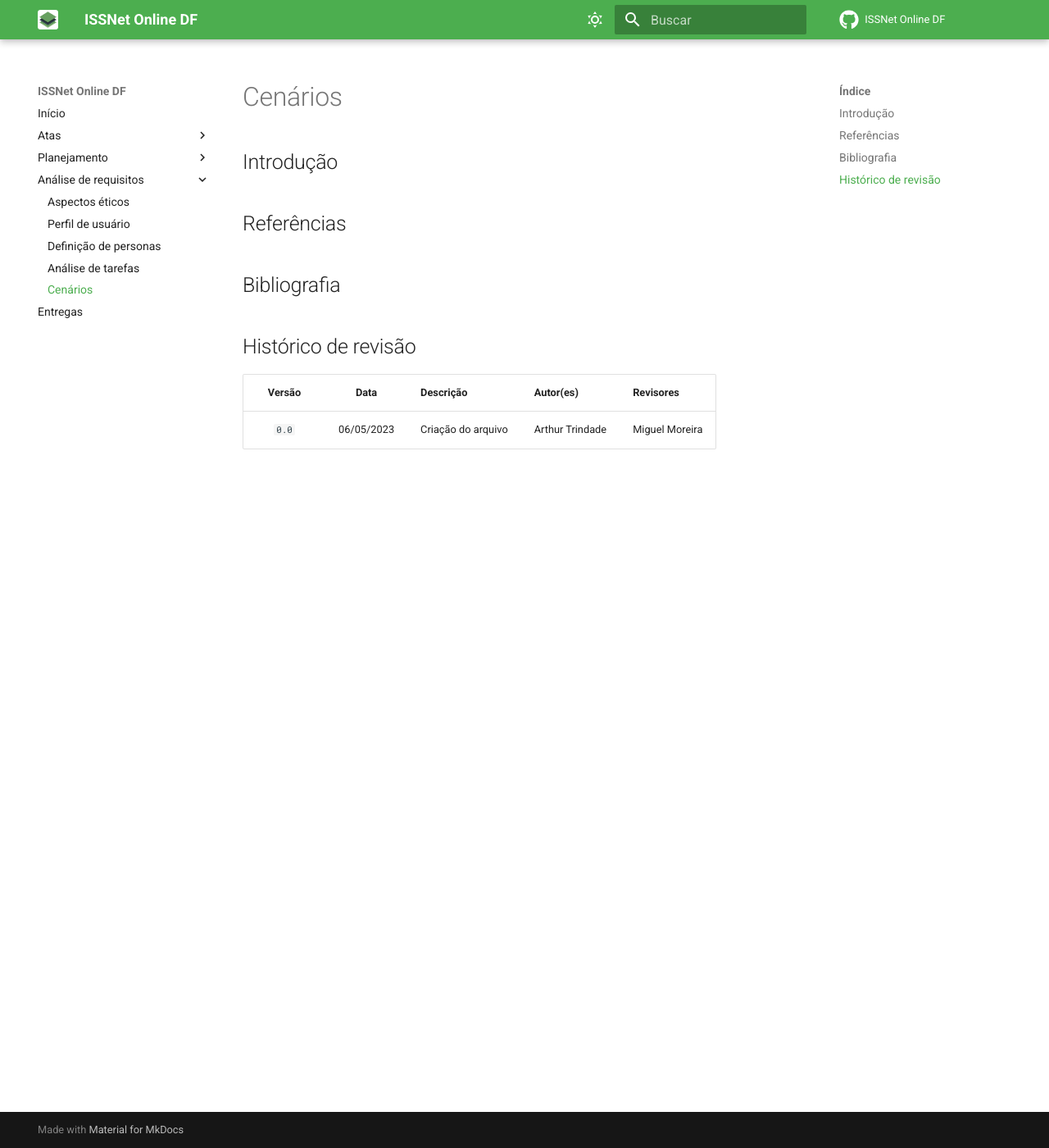
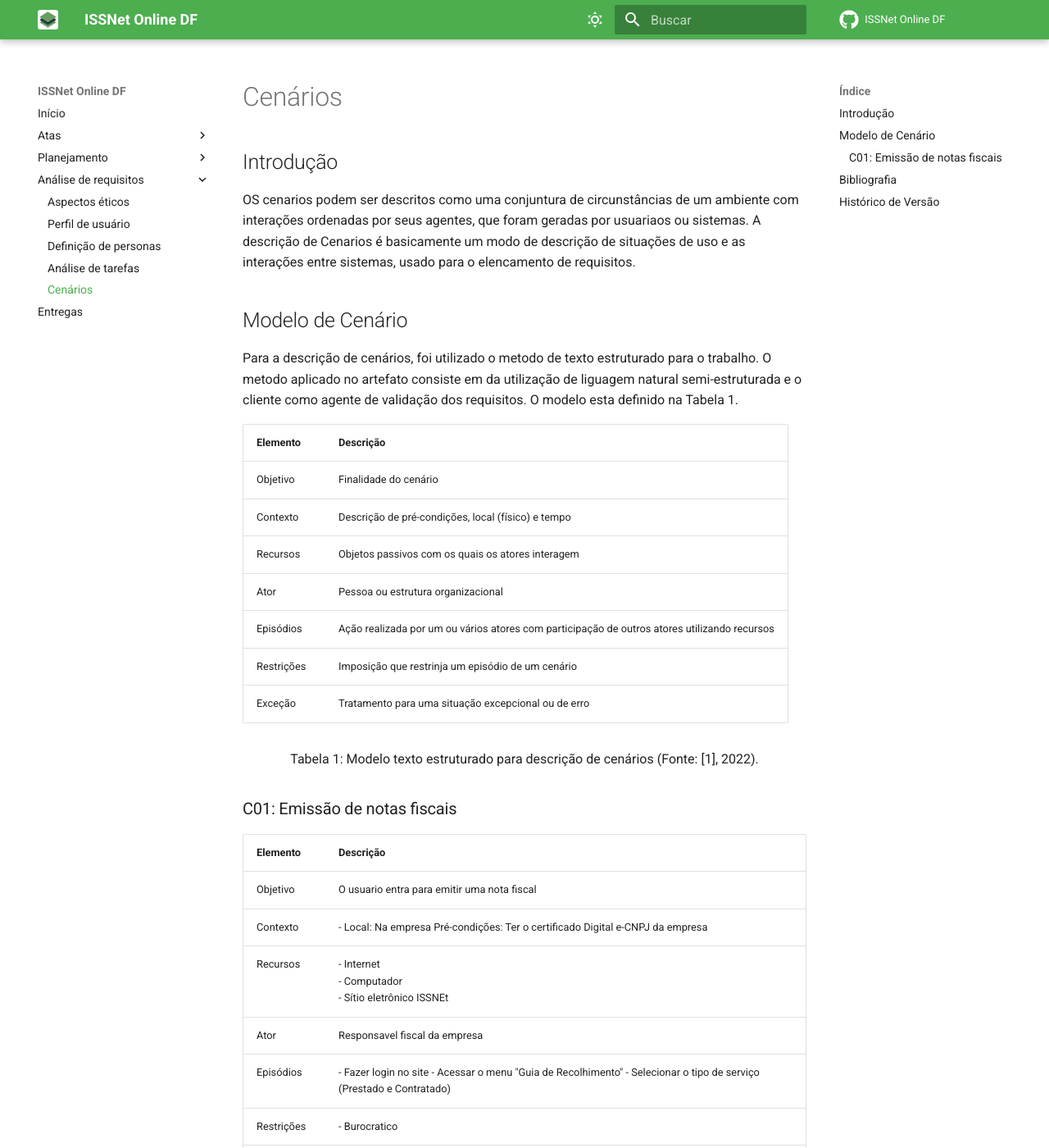
Before and after one commit to Interacao-Humano-Computador/2023.1-ISSNet, an MkDocs documentation site: the page built from gitpages/docs/analise_de_requisitos/cenarios.md, in a window 1280 px wide and 1400 px high. Shown: the whole window at 82% size. Built offline with MkDocs 1.6.1 and Material for MkDocs 9.7.7, drawn with Linux system fonts in a browser that asks for light colours; comment, search, counter and statistics services are not loaded; some of the changed text lies outside the part shown.

Commit message:
Update cenarios.md

```diff
--- a/gitpages/docs/analise_de_requisitos/cenarios.md
+++ b/gitpages/docs/analise_de_requisitos/cenarios.md
@@ -1,14 +1,49 @@
 # Cenários
+
 ## Introdução
 
-## Referências
-<!-- FONTES CITADAS UTILIZADAS PARA EMBASAR O TEXTO, REMOVER CASO NÃO HOUVER  -->
+OS cenarios podem ser descritos como uma conjuntura de circunstâncias de um ambiente com interações ordenadas por seus agentes, que foram geradas por usuariaos ou sistemas. A descrição de Cenarios é basicamente um modo de descrição de situações de uso e as interações entre sistemas, usado para o elencamento de requisitos.
+
+
+## Modelo de Cenário
+
+Para a descrição de cenários, foi utilizado o metodo de texto estruturado para o trabalho. O metodo aplicado no artefato consiste em da utilização de liguagem natural semi-estruturada e o cliente como agente de validação dos requisitos. O modelo esta definido na Tabela 1.
+
+| Elemento   | Descrição      |
+| ---------- | ----------- |
+| Objetivo   | Finalidade do cenário       |
+| Contexto   | Descrição de pré-condições, local (físico) e tempo    |
+| Recursos   | Objetos passivos com os quais os atores interagem     |
+| Ator       | Pessoa ou estrutura organizacional       |
+| Episódios  | Ação realizada por um ou vários atores com participação de outros atores utilizando recursos |
+| Restrições | Imposição que restrinja um episódio de um cenário     |
+| Exceção    | Tratamento para uma situação excepcional ou de erro   |
+
+<div style="text-align: center">
+<p> Tabela 1: Modelo texto estruturado para descrição de cenários (Fonte: [1], 2022).</p>
+</div>
+
+
+### C01: Emissão de notas fiscais
+
+| Elemento   | Descrição     |
+| ---------- | --- |
+| Objetivo   | O usuario entra para emitir uma nota fiscal           |
+| Contexto   | - Local: Na empresa Pré-condições:  Ter o certificado Digital e-CNPJ da empresa       |
+| Recursos   | - Internet <br> - Computador <br> - Sítio eletrônico ISSNEt      |
+| Ator       | Responsavel fiscal da empresa          |
+| Episódios  | - Fazer login no site - Acessar o menu "Guia de Recolhimento" - Selecionar o tipo de serviço (Prestado e Contratado)  |
+| Restrições | -    Burocratico       |
+| Exceção    | - Sem energia - Sem acesso a rede - Não conter Certificado digital          |
 
 ## Bibliografia
-<!-- FONTES CONSULTADAS DURANTE A ELABORAÇÃO DO TEXTO, CITADAS OU NÃO -->
 
-## Histórico de revisão
 
-| Versão     | Data        | Descrição            | Autor(es)                          | Revisores  |
-| :--------: | :---------: | -------------------- | ---------------------------------- | ---------- |
+[1] CENÁRIOS: Rastreamento de Cenários. [S. l.]. Disponível em: <http://www-di.inf.puc-rio.br/~julio/bnncap3.pdf>. Acesso em: 11 dez. 2022.
+
+## Histórico de Versão
+
+| Versão | Data  | Descrição   | Autor(es)     | Revisor(es)   |
+| ------ | ----- | ------------- | ------------- | ------------- |
 | `0.0`      |  06/05/2023 | Criação do arquivo   | Arthur Trindade                | Miguel Moreira |
+| `2.0`  | 06/05/2023 | Criação de cenários | Arthur D'Assumpção | - |
```
